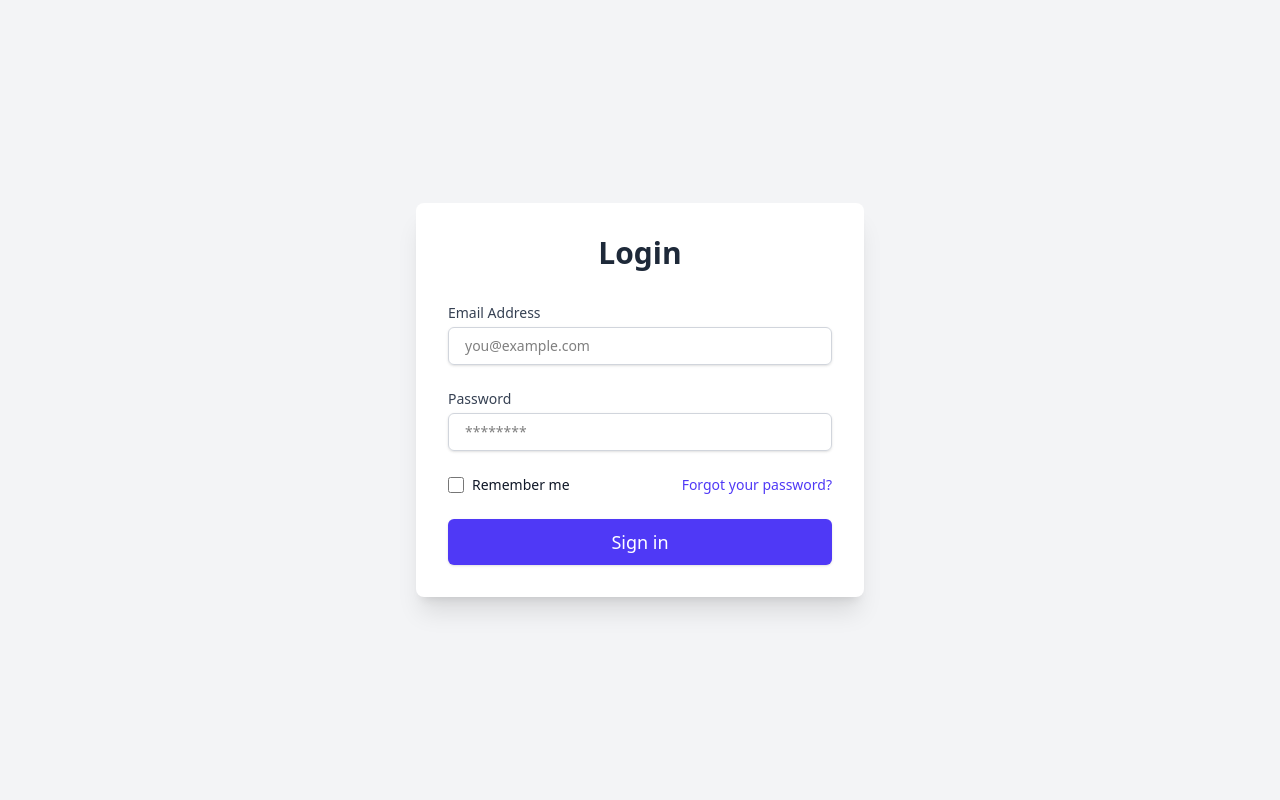
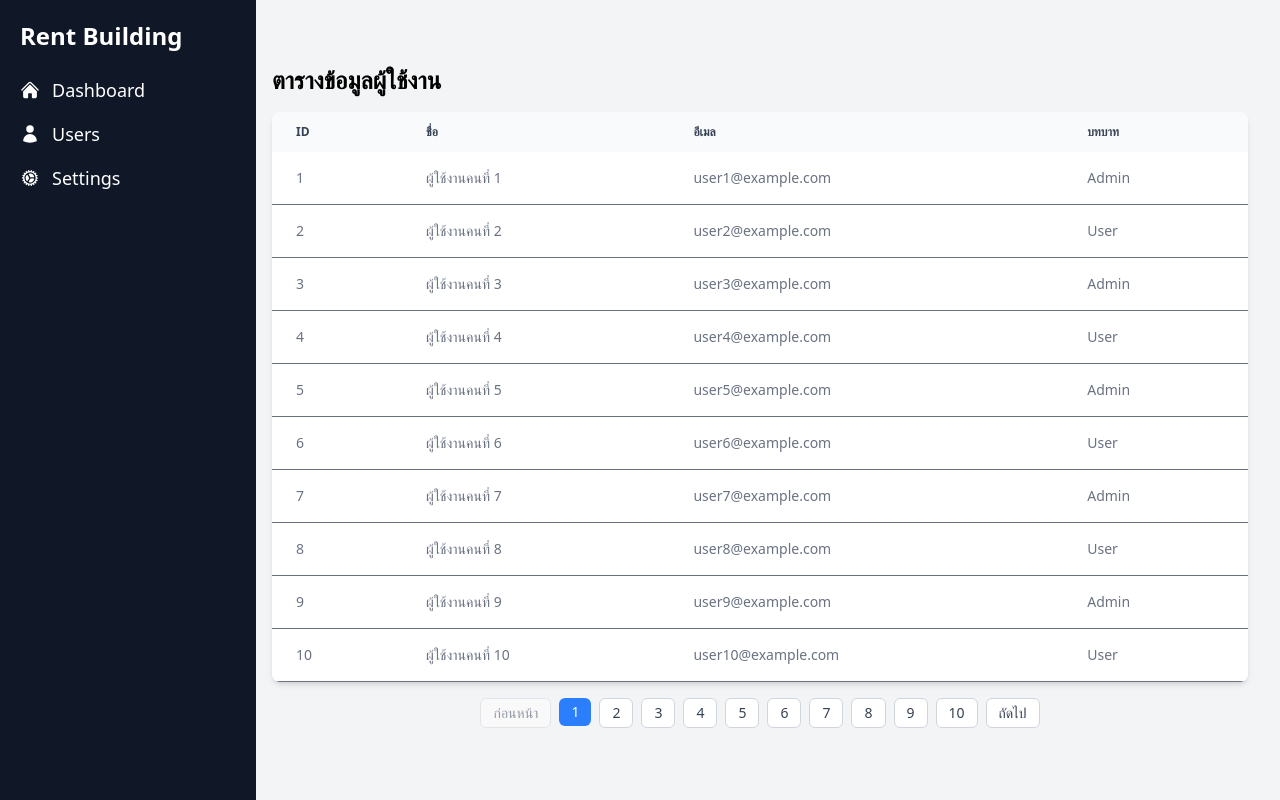
Before and after one commit to PakornPK/rent-building, a React (Vite) app: page /user in a window 1280 px wide. Built offline with nearby package versions, Linux system fonts and the light colour scheme.

Commit message:
add user page and table pagination

```diff
--- /dev/null
+++ b/src/components/Pagination.jsx
@@ -0,0 +1,58 @@
+// src/components/Pagination.jsx
+import React from 'react';
+
+const Pagination = ({ totalItems, pageSize, currentPage, onPageChange }) => {
+  const totalPages = Math.ceil(totalItems / pageSize);
+
+  // ถ้ามีหน้าเดียวก็นำ Pagination ออกไป
+  if (totalPages <= 1) return null;
+
+  const getPageNumbers = () => {
+    const pageNumbers = [];
+    for (let i = 1; i <= totalPages; i++) {
+      pageNumbers.push(i);
+    }
+    return pageNumbers;
+  };
+
+  return (
+    <nav className="flex items-center justify-center p-4">
+      <ul className="flex list-style-none">
+        {/* ปุ่ม "ก่อนหน้า" */}
+        <li className={`mx-1 ${currentPage === 1 ? 'pointer-events-none opacity-50' : ''}`}>
+          <button
+            onClick={() => onPageChange(currentPage - 1)}
+            className="px-3 py-1 text-sm text-gray-700 transition duration-150 ease-in-out bg-white border border-gray-300 rounded-md hover:bg-gray-100"
+          >
+            ก่อนหน้า
+          </button>
+        </li>
+
+        {/* ปุ่มเลขหน้า */}
+        {getPageNumbers().map((page) => (
+          <li key={page} className="mx-1">
+            <button
+              onClick={() => onPageChange(page)}
+              className={`px-3 py-1 text-sm transition duration-150 ease-in-out rounded-md
+                ${page === currentPage ? 'bg-blue-500 text-white' : 'bg-white text-gray-700 border border-gray-300 hover:bg-gray-100'}`}
+            >
+              {page}
+            </button>
+          </li>
+        ))}
+
+        {/* ปุ่ม "ถัดไป" */}
+        <li className={`mx-1 ${currentPage === totalPages ? 'pointer-events-none opacity-50' : ''}`}>
+          <button
+            onClick={() => onPageChange(currentPage + 1)}
+            className="px-3 py-1 text-sm text-gray-700 transition duration-150 ease-in-out bg-white border border-gray-300 rounded-md hover:bg-gray-100"
+          >
+            ถัดไป
+          </button>
+        </li>
+      </ul>
+    </nav>
+  );
+};
+
+export default Pagination;
--- a/src/components/Sidebar.jsx
+++ b/src/components/Sidebar.jsx
@@ -35,23 +35,23 @@ const Sidebar = () => {
         transform ${isOpen ? 'translate-x-0' : '-translate-x-full'} md:translate-x-0
         transition-transform duration-300 ease-in-out z-40`}
       >
-        <h2 className="text-2xl font-semibold mb-6">My Dashboard</h2>
+        <h2 className="text-2xl font-semibold mb-6">Rent Building</h2>
         <nav>
           <ul>
             <li className="mb-4">
-              <Link to="/" className="flex items-center text-lg hover:text-blue-400">
+              <Link to="/dashboard" className="flex items-center text-lg hover:text-blue-400">
                 <HomeIcon className="h-5 w-5 mr-3" />
                 Dashboard
               </Link>
             </li>
             <li className="mb-4">
-              <Link to="/" className="flex items-center text-lg hover:text-blue-400">
+              <Link to="/user" className="flex items-center text-lg hover:text-blue-400">
                 <UserIcon className="h-5 w-5 mr-3" />
                 Users
               </Link>
             </li>
             <li className="mb-4">
-              <Link to="/" className="flex items-center text-lg hover:text-blue-400">
+              <Link to="/setting" className="flex items-center text-lg hover:text-blue-400">
                 <CogIcon className="h-5 w-5 mr-3" />
                 Settings
               </Link>
--- /dev/null
+++ b/src/components/Table.jsx
@@ -0,0 +1,39 @@
+// src/components/Table.jsx
+import React from 'react';
+
+const Table = ({ data, columns, pageSize, currentPage }) => {
+  const startIndex = (currentPage - 1) * pageSize;
+  const currentData = data.slice(startIndex, startIndex + pageSize);
+
+  return (
+    <div className="overflow-x-auto shadow-md sm:rounded-lg">
+      <table className="min-w-full text-sm text-left text-gray-500">
+        {/* ส่วนหัวของตาราง */}
+        <thead className="text-xs text-gray-700 uppercase bg-gray-50">
+          <tr>
+            {columns.map((column, index) => (
+              <th key={index} scope="col" className="px-6 py-3">
+                {column.header}
+              </th>
+            ))}
+          </tr>
+        </thead>
+        {/* ส่วนข้อมูล */}
+        <tbody>
+          {currentData.map((row, rowIndex) => (
+            <tr key={rowIndex} className="bg-white border-b hover:bg-gray-50">
+              {columns.map((column, colIndex) => (
+                <td key={colIndex} className="px-6 py-4">
+                  {/* เข้าถึงข้อมูลจาก key ที่เรากำหนดไว้ใน props 'accessor' */}
+                  {row[column.accessor]}
+                </td>
+              ))}
+            </tr>
+          ))}
+        </tbody>
+      </table>
+    </div>
+  );
+};
+
+export default Table;
--- a/src/layouts/Layout.jsx
+++ b/src/layouts/Layout.jsx
@@ -3,9 +3,11 @@ import { Outlet } from 'react-router-dom'; // <== ตัวนี้สำคั
 
 const Layout = () => {
     return (
-    <div style={{ display: 'flex' }}>
+        <div className='bg-gray-100 min-h-screen'>
             <Sidebar />
-      <main style={{ flexGrow: 1, padding: '20px' }}>
+
+            {/* เพิ่ม class 'pl-64' ที่นี่ */}
+            <main className='pl-64 p-4'>
                 <Outlet />
             </main>
         </div>
--- /dev/null
+++ b/src/pages/User.jsx
@@ -0,0 +1,51 @@
+import { useState } from 'react';
+import Table from '../components/Table';
+import Pagination from '../components/Pagination';
+
+const DUMMY_DATA = Array.from({ length: 100 }, (_, i) => ({
+    id: i + 1,
+    name: `ผู้ใช้งานคนที่ ${i + 1}`,
+    email: `user${i + 1}@example.com`,
+    role: i % 2 === 0 ? 'Admin' : 'User',
+}));
+
+// กำหนด Columns สำหรับตาราง
+const COLUMNS = [
+    { header: 'ID', accessor: 'id' },
+    { header: 'ชื่อ', accessor: 'name' },
+    { header: 'อีเมล', accessor: 'email' },
+    { header: 'บทบาท', accessor: 'role' },
+];
+
+const pageSize = 10; // จำนวนข้อมูลต่อหน้า
+
+function User() {
+    const [currentPage, setCurrentPage] = useState(1);
+
+    const handlePageChange = (page) => {
+        setCurrentPage(page);
+    };
+   return (
+    <div className="container p-4 mx-auto mt-8">
+      <h1 className="mb-4 text-2xl font-bold">ตารางข้อมูลผู้ใช้งาน</h1>
+
+      {/* ส่ง props ทั้งหมดไปให้ Table */}
+      <Table
+        data={DUMMY_DATA}
+        columns={COLUMNS}
+        pageSize={pageSize}
+        currentPage={currentPage}
+      />
+
+      {/* ส่ง props ทั้งหมดไปให้ Pagination */}
+      <Pagination
+        totalItems={DUMMY_DATA.length}
+        pageSize={pageSize}
+        currentPage={currentPage}
+        onPageChange={handlePageChange}
+      />
+    </div>
+  );
+}
+
+export default User
--- a/src/route.jsx
+++ b/src/route.jsx
@@ -2,6 +2,7 @@ import { createBrowserRouter } from 'react-router'
 import Home from "./pages/Home";
 import Layout from './layouts/Layout';
 import Login from "./pages/Login";
+import User from './pages/User';
 
 const router = createBrowserRouter([
   {
@@ -12,6 +13,10 @@ const router = createBrowserRouter([
         index: true,
         element: <Home />,
       },
+      {
+        path: "/user",
+        element: <User />
+      }
     ],
   },
   {
```
Lines whose indentation alone changed are shown as unchanged.
